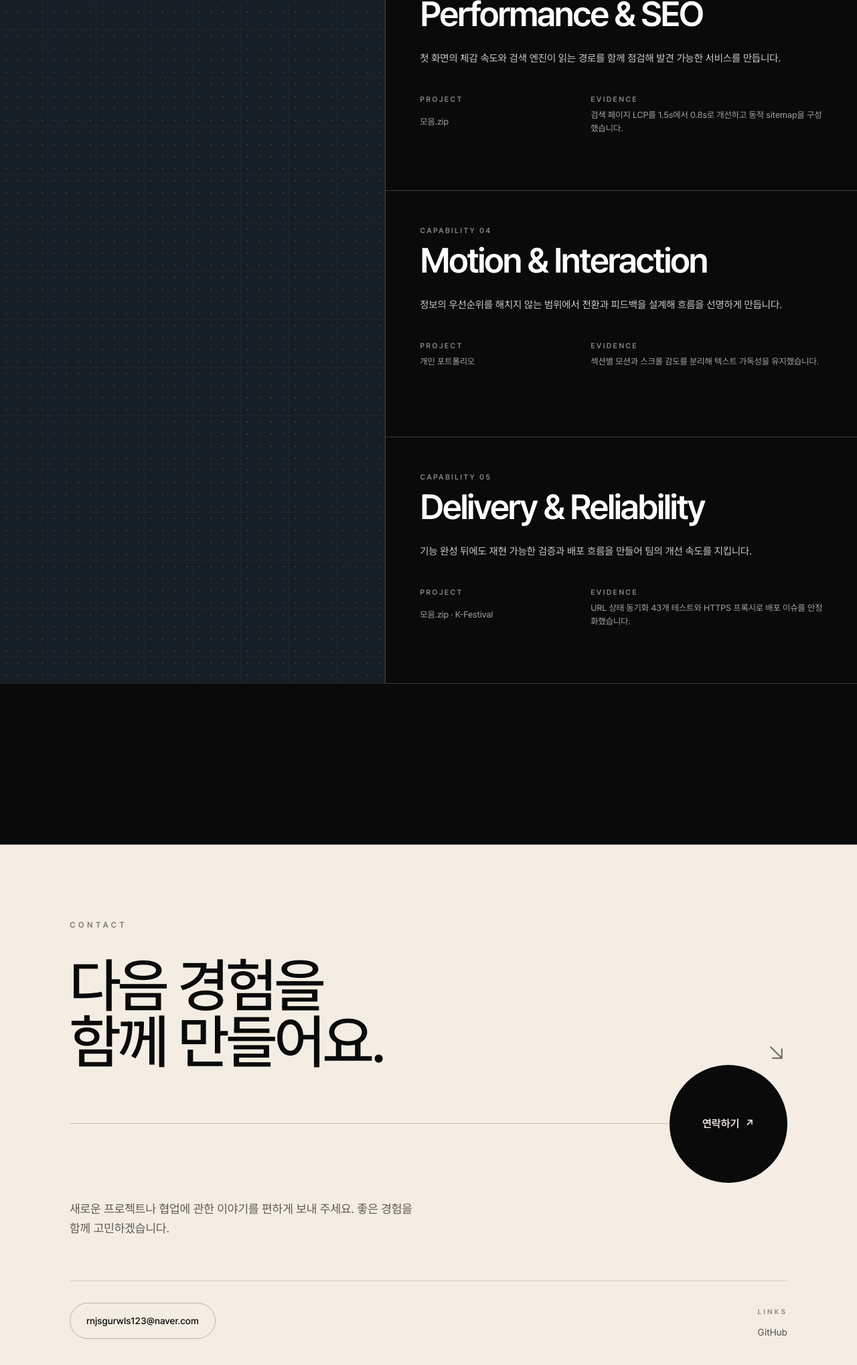
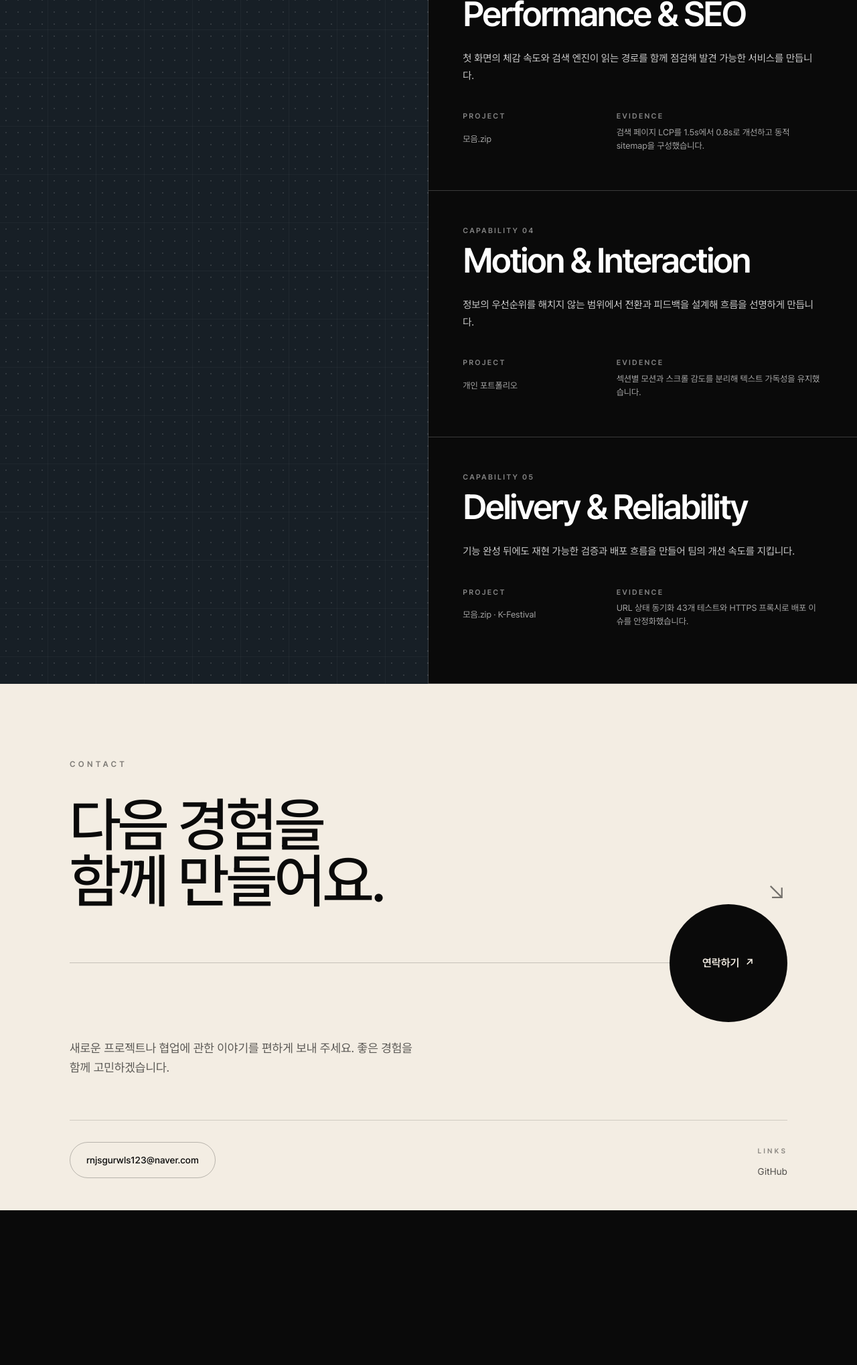
Before and after one commit to blueiz920/hyeokjinsss, a Next.js app: page / in a window 1280 px wide. Shown: the part 3240-5278 px from the top of the page at 67% size. After the commit the page ends 5047 px from the top, so only its background shows below. Built offline with nearby package versions, Linux system fonts and the light colour scheme.

Commit message:
feat: 스킬과 푸터 곡면 경계 연결

```diff
--- a/app/globals.css
+++ b/app/globals.css
@@ -46,7 +46,7 @@ html::-webkit-scrollbar {
   }
 
   .site-footer {
-    @apply relative z-10 mt-16 bg-[#f3ede3] text-neutral-950 md:mt-24;
+    @apply relative z-10 bg-[#f3ede3] text-neutral-950;
     isolation: isolate;
   }
 
@@ -54,7 +54,7 @@ html::-webkit-scrollbar {
     position: absolute;
     inset-inline: 0;
     top: 0;
-    z-index: 0;
+    z-index: 1;
     height: 10vh;
     overflow: hidden;
     pointer-events: none;
@@ -689,6 +689,7 @@ html::-webkit-scrollbar {
 
   .skills-static-section {
     background: rgb(10 10 10);
+    padding-bottom: 0;
   }
 
   .skills-static-header {
@@ -1163,9 +1164,17 @@ html::-webkit-scrollbar {
 }
 
 @media (min-width: 1024px) {
+  .site-footer-curve-shape {
+    background: linear-gradient(
+      90deg,
+      rgb(23 31 38) 0 50%,
+      rgb(10 10 10) 50% 100%
+    );
+  }
+
   .skills-expertise-grid {
     display: grid;
-    grid-template-columns: minmax(0, 45fr) minmax(0, 55fr);
+    grid-template-columns: repeat(2, minmax(0, 1fr));
     align-items: stretch;
   }
 
```
